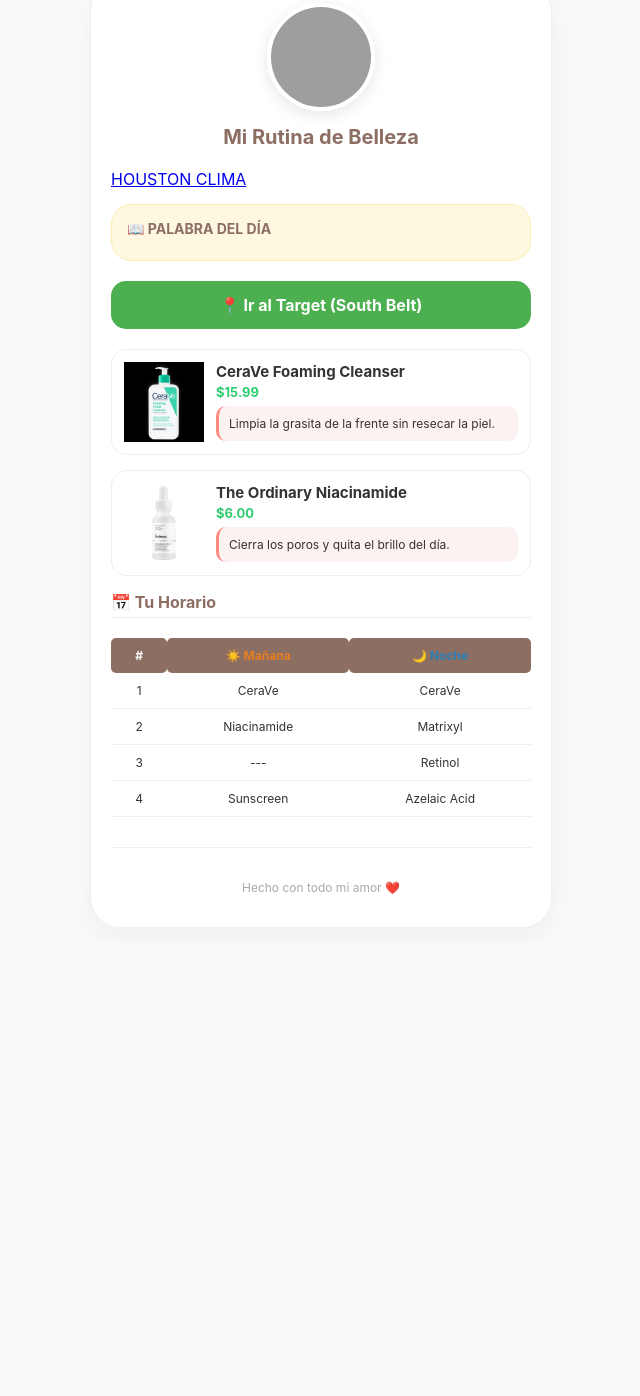
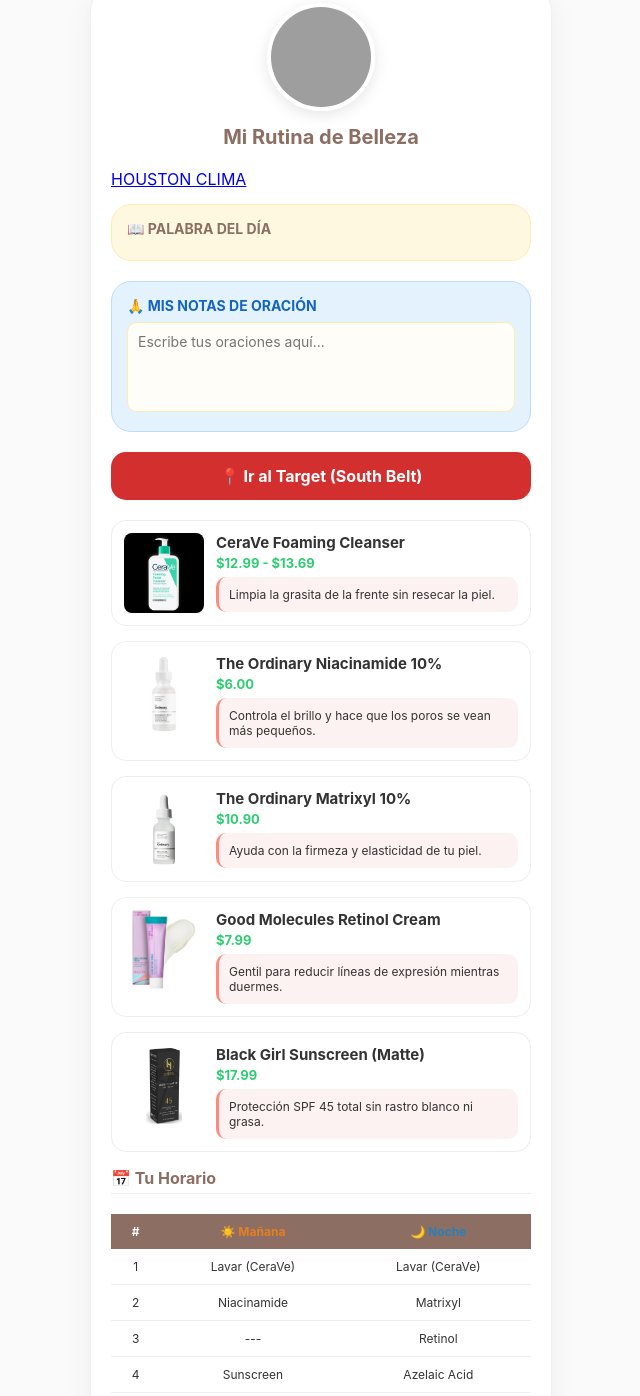
Before and after one commit to jonsal30/mama, a plain HTML site: page index.html in a window 1280 px wide. Shown: the part 33-1429 px from the top of the page, without its empty margins (319-959 px from the left). Before the commit the page ends 976 px from the top, so only its background shows below. Drawn offline with Linux system fonts and the light colour scheme; grey boxes are pictures that could not be loaded; a script that the page names is missing.

Commit message:
Refactor HTML structure and update styles

```diff
--- a/index.html
+++ b/index.html
@@ -12,20 +12,22 @@
   body { font-family: -apple-system, system-ui, sans-serif; background: #fafafa; margin: 0; padding: 15px; color: #333; }
   .app-container { max-width: 420px; margin: 0 auto; background: white; border-radius: 30px; padding: 20px; box-shadow: 0 10px 30px rgba(0,0,0,0.05); border: 1px solid #f0f0f0; }
 
-  /* Header Photo */
+  /* Header */
   .app-header { text-align: center; margin-bottom: 20px; }
   .app-icon-main { width: 100px; height: 100px; border-radius: 50%; border: 4px solid #fff; box-shadow: 0 4px 15px rgba(0,0,0,0.1); object-fit: cover; }
 
-  /* Widgets Area */
+  /* Widget & Prayer Section */
   .widget-section { background: #fff8e1; border-radius: 20px; padding: 15px; margin-bottom: 20px; border: 1px solid #ffecb3; }
   .verse-title { color: #8d6e63; font-weight: bold; display: block; margin-bottom: 8px; font-size: 14px; text-transform: uppercase; }
-  #bg-votd-text { font-style: italic; font-size: 15px !important; line-height: 1.5 !important; color: #5d4037 !important; }
-  #bg-votd-ref { font-weight: bold !important; display: block; margin-top: 5px; color: #8d6e63 !important; text-decoration: none !important; }
 
-  /* Buttons & Layout */
-  .btn-map { display: block; background: #4caf50; color: white; text-align: center; padding: 14px; border-radius: 15px; text-decoration: none; font-weight: bold; margin-bottom: 20px; }
+  .prayer-notes { width: 100%; border: 1px solid #ffecb3; border-radius: 10px; padding: 10px; font-family: inherit; font-size: 14px; background: #fffdf7; resize: none; box-sizing: border-box; }
+
+  /* Buttons */
+  .btn-map { display: block; background: #d32f2f; color: white; text-align: center; padding: 14px; border-radius: 15px; text-decoration: none; font-weight: bold; margin-bottom: 20px; }
+
+  /* Products */
   .product { display: flex; align-items: flex-start; background: #fff; border: 1px solid #eee; border-radius: 15px; padding: 12px; margin-bottom: 15px; }
-  .product img { width: 80px; height: 80px; object-fit: contain; margin-right: 12px; }
+  .product img { width: 80px; height: 80px; object-fit: contain; margin-right: 12px; background: #fff; border-radius: 8px; }
   .p-info { flex: 1; }
   .p-name { font-weight: bold; font-size: 15px; display: block; }
   .p-price { color: #2ecc71; font-weight: bold; font-size: 13px; }
@@ -33,7 +35,7 @@
 
   /* Table */
   .routine { width: 100%; border-collapse: collapse; margin-top: 20px; font-size: 12px; }
-  .routine th { background: #8d6e63; color: white; padding: 10px; border-radius: 5px; }
+  .routine th { background: #8d6e63; color: white; padding: 10px; }
   .routine td { padding: 10px; text-align: center; border-bottom: 1px solid #eee; }
 </style>
 </head>
@@ -55,9 +57,12 @@
   <div class="widget-section">
     <span class="verse-title">📖 Palabra del Día</span>
     <script src="https://www.biblegateway.com/usage/votd/v1/votd.js"></script>
-    <script>
-      BGVOTD.getHTML({"tag": "div", "version": "RVR1960"});
-    </script>
+    <script>BGVOTD.getHTML({"tag": "div", "version": "RVR1960"});</script>
+  </div>
+
+  <div class="widget-section" style="background: #e3f2fd; border-color: #bbdefb;">
+    <span class="verse-title" style="color: #1565c0;">🙏 Mis Notas de Oración</span>
+    <textarea id="notes" class="prayer-notes" rows="4" placeholder="Escribe tus oraciones aquí..."></textarea>
   </div>
 
   <a href="https://maps.apple.com/?address=8503+S+Sam+Houston+Pkwy+E,+Houston,+TX+77075" target="_blank" class="btn-map">
@@ -68,7 +73,7 @@
     <img src="cleanser.jpg" alt="CeraVe">
     <div class="p-info">
       <span class="p-name">CeraVe Foaming Cleanser</span>
-      <span class="p-price">$15.99</span>
+      <span class="p-price">$12.99 - $13.69</span>
       <div class="why-box">Limpia la grasita de la frente sin resecar la piel.</div>
     </div>
   </div>
@@ -76,29 +81,62 @@
   <div class="product">
     <img src="niacinamide.jpg" alt="Niacinamide">
     <div class="p-info">
-      <span class="p-name">The Ordinary Niacinamide</span>
+      <span class="p-name">The Ordinary Niacinamide 10%</span>
       <span class="p-price">$6.00</span>
-      <div class="why-box">Cierra los poros y quita el brillo del día.</div>
+      <div class="why-box">Controla el brillo y hace que los poros se vean más pequeños.</div>
+    </div>
+  </div>
+
+  <div class="product">
+    <img src="matrixyl.jpg" alt="Matrixyl">
+    <div class="p-info">
+      <span class="p-name">The Ordinary Matrixyl 10%</span>
+      <span class="p-price">$10.90</span>
+      <div class="why-box">Ayuda con la firmeza y elasticidad de tu piel.</div>
+    </div>
+  </div>
+
+  <div class="product">
+    <img src="retinol.jpg" alt="Retinol">
+    <div class="p-info">
+      <span class="p-name">Good Molecules Retinol Cream</span>
+      <span class="p-price">$7.99</span>
+      <div class="why-box">Gentil para reducir líneas de expresión mientras duermes.</div>
+    </div>
+  </div>
+
+  <div class="product">
+    <img src="sunscreen.jpg" alt="Sunscreen">
+    <div class="p-info">
+      <span class="p-name">Black Girl Sunscreen (Matte)</span>
+      <span class="p-price">$17.99</span>
+      <div class="why-box">Protección SPF 45 total sin rastro blanco ni grasa.</div>
     </div>
   </div>
 
   <h3 style="color: #8d6e63; font-size: 16px; border-bottom: 1px solid #eee; padding-bottom: 5px;">📅 Tu Horario</h3>
   <table class="routine">
-    <tr>
-      <th>#</th>
-      <th style="color: #e67e22;">☀️ Mañana</th>
-      <th style="color: #2980b9;">🌙 Noche</th>
-    </tr>
-    <tr><td>1</td><td>CeraVe</td><td>CeraVe</td></tr>
+    <tr><th>#</th><th style="color: #e67e22;">☀️ Mañana</th><th style="color: #2980b9;">🌙 Noche</th></tr>
+    <tr><td>1</td><td>Lavar (CeraVe)</td><td>Lavar (CeraVe)</td></tr>
     <tr><td>2</td><td>Niacinamide</td><td>Matrixyl</td></tr>
     <tr><td>3</td><td>---</td><td>Retinol</td></tr>
     <tr><td>4</td><td>Sunscreen</td><td>Azelaic Acid</td></tr>
   </table>
 
-  <div style="text-align: center; margin-top: 30px; border-top: 1px solid #eee; padding-top: 20px;">
-    <p style="font-size: 12px; color: #aaa;">Hecho con todo mi amor ❤️</p>
+  <div style="text-align: center; margin-top: 30px; padding-top: 20px; border-top: 1px solid #eee;">
+    <img src="icon.png" style="width: 50px; height: 50px; border-radius: 50%; object-fit: cover;">
+    <p style="font-size: 12px; color: #aaa;">Hecho con amor por tu hijo ❤️</p>
   </div>
 </div>
 
+<script>
+  // Script to save prayer notes on her phone
+  const noteArea = document.getElementById('notes');
+  noteArea.value = localStorage.getItem('mamaNotes') || "";
+  noteArea.addEventListener('input', () => {
+    localStorage.setItem('mamaNotes', noteArea.value);
+  });
+</script>
+
 </body>
 </html>
```
